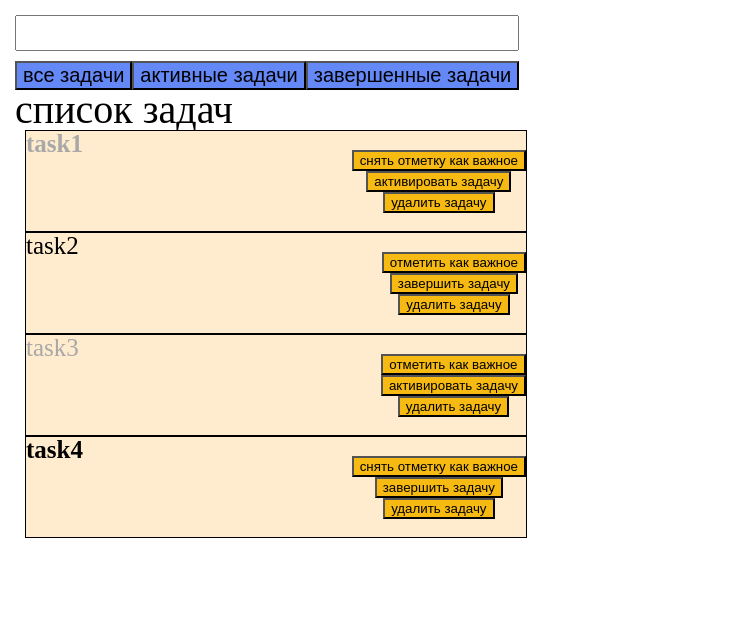
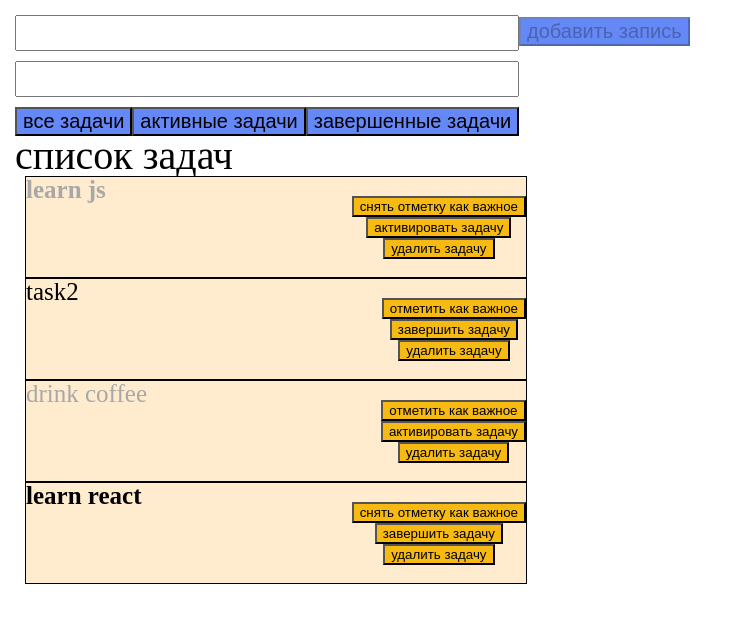
Before and after one commit to aleksandrKas777/todo-list-class, a React (Create React App) app: page / in a window 1280 px wide. Shown: the top 622 px of the page, without its empty margins (0-738 px from the left). Built offline with nearby package versions, Linux system fonts and the light colour scheme.

Commit message:
выполнил 2 пункт

```diff
--- a/src/App.jsx
+++ b/src/App.jsx
@@ -2,6 +2,8 @@ import React, { Component } from 'react';
 import ReactDOM from 'react-dom';
 import {TaskList} from './components/taskList/TaskList';
 import {ButtonDispList} from './components/taskList/taskItems/buttons/button-disp-list/ButtonDispList';
+import {Form} from './components/form/form';
+
 
 const filteredTaskList = (taskList, inputFilterValue) => {
   if(inputFilterValue === '') {
@@ -16,7 +18,7 @@ class  App extends Component {
     taskList : [
       {
         id: 1,
-        name: 'task1',
+        name: 'learn js',
         importance: true,
         active: false
       },
@@ -28,13 +30,13 @@ class  App extends Component {
       },
       {
         id: 3,
-        name: 'task3',
+        name: 'drink coffee',
         importance: false,
         active: false
       },
       {
         id: 4,
-        name: 'task4',
+        name: 'learn react',
         importance: true,
         active: true
       },
@@ -114,6 +116,31 @@ class  App extends Component {
   }
 
 
+  addNewTask = (inputNewTask) => {
+    const stateAddTask = (prestate) => {
+      const{taskList} = prestate;
+      const arrId = taskList.map(item => item.id);
+      const newId = Math.max.apply(null, arrId) + 1;
+
+      const newTask = {
+        id: newId,
+        name: inputNewTask,
+        importance: true,
+        active: true
+      };
+
+      taskList.push(newTask);
+      return {
+        taskList
+      };
+    };
+
+
+    this.setState(stateAddTask);
+
+  };
+
+
 
 
   render() {
@@ -133,6 +160,9 @@ class  App extends Component {
     return (
     <div>
       <div className='panel'>
+        <div>
+          <Form addNewTask={this.addNewTask}/>
+        </div>
         <input onChange={this.inputHandler} value={inputFilterValue} type="text"/>
         <div>
           <ButtonDispList displayList={this.displayList}/>
--- a/src/components/form/form.jsx
+++ b/src/components/form/form.jsx
@@ -1,10 +1,25 @@
-import React from 'react';
+import React, {Component} from 'react';
 
 
-export const Form = () => {
-    return (
-        <div>
-            <input />
-        </div>
-    );
-};
+export class Form extends Component {
+    state = {
+        inputNewTask: ''
+    }
+    inputNewTask =(e) => {
+        const {value} = e.target;
+        this.setState({inputNewTask: value});
+
+    }
+    render() {
+        const {inputNewTask} = this.state;
+        const disabledButton = (inputNewTask === '');
+
+        return (
+            <div>
+                <input value={inputNewTask} onChange={this.inputNewTask}/>
+                <button disabled={disabledButton} onClick={() => this.props.addNewTask(inputNewTask) }>
+                    добавить запись</button>
+            </div>
+        );
+    }
+}
```
